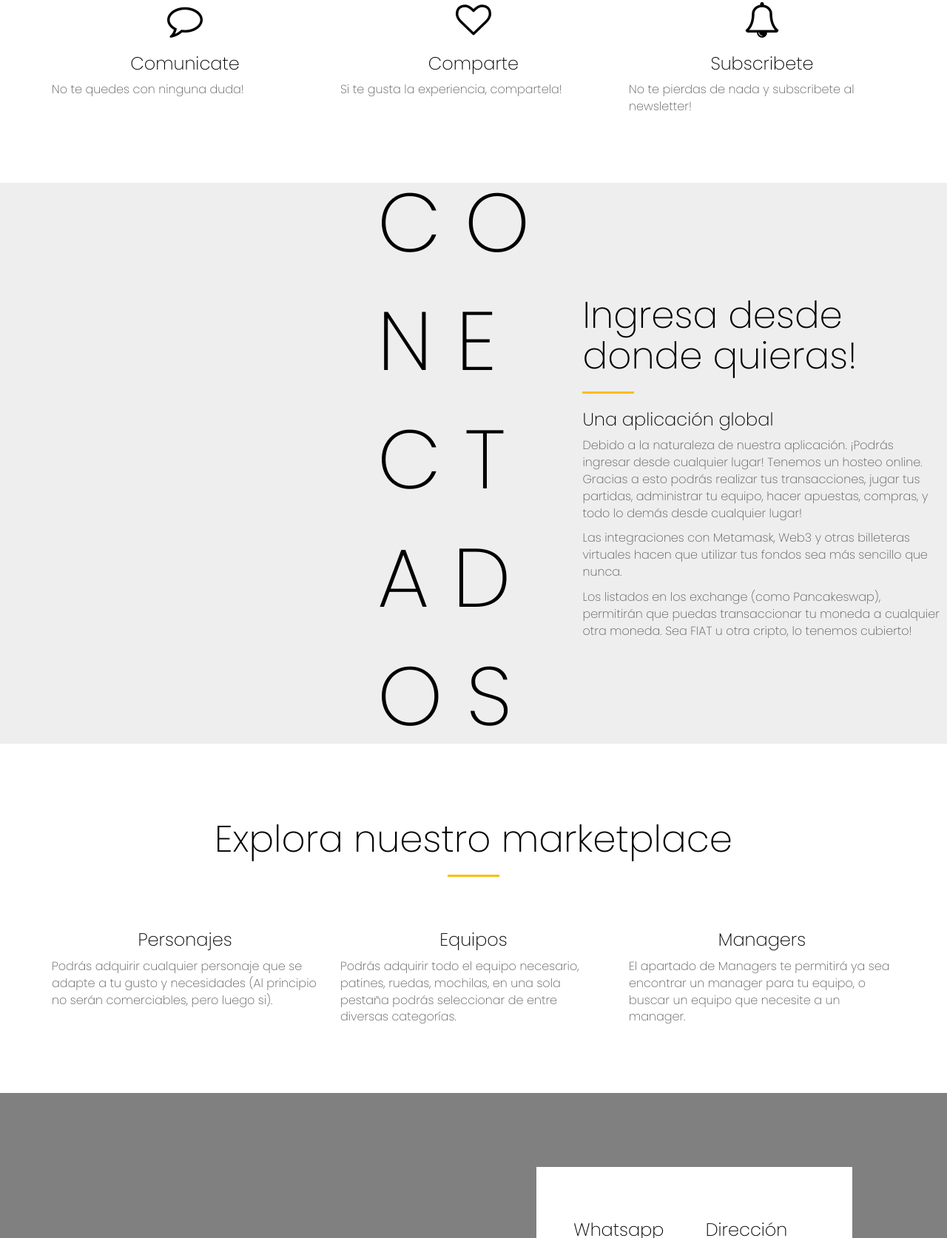
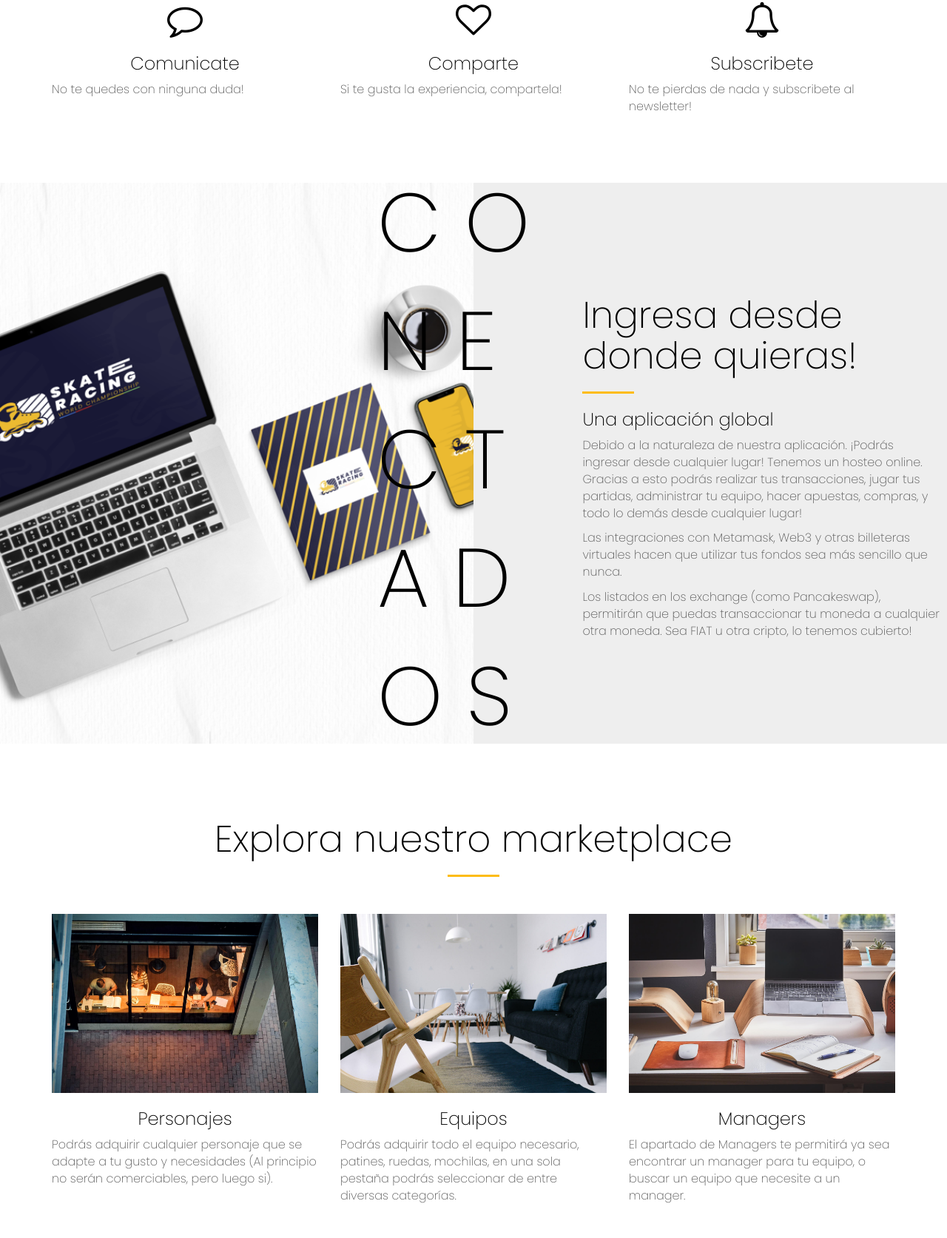
Before and after one commit to AndrewArocha/Mainpagetest, a plain HTML site: page index.html in a window 1280 px wide. Shown: the part 1127-2800 px from the top of the page at 74% size. Drawn offline with Linux system fonts and the light colour scheme; a script that the page names is missing; files whose address does not match are found by name.

Commit message:
Update index.html

```diff
--- a/index.html
+++ b/index.html
@@ -59,12 +59,12 @@
 
 
 <!-- Add your site or app content here -->
-<div class="background-image-container white-text-container" style="background-image: url('./assets/images/img-01-Background.png')">
+<div class="background-image-container white-text-container" style="background-image: url('Img-01-Background.png')">
     <div class="overlay"></div>
     <div class="container">
         <div class="row">
             <div class="col-xs-12">
-                <h1><img src="C:\Users\alfon\Desktop\SKWC\factory-html\factory\assets\images\Logo-01-Head.png"></h1>
+                <h1><img src="Logo-01-Head.png"></h1>
                 <p class="Intro"><em>Únete al mundo de la competencia</em></p>
                 <a href="#contact-section-container" class="btn btn-primary btn-lg anchor-link" title="">Contáctanos</a>
             </div>
@@ -107,7 +107,7 @@
 </div>
 
 <div class="section-container section-half-background-image-container">
-    <div class="image-column" style="background-image: url('./assets/images/img-middle-background.png')"></div>
+    <div class="image-column" style="background-image: url('Img-middle-background.png')"></div>
     <div class="container">
         <div class="row">
             <div class="section-label reveal">
@@ -140,20 +140,20 @@
         </div>
         <div class="row">
             <div class="col-xs-12 col-md-4">
-                <img src="./assets/images/img-02.jpg" alt="" class="img-responsive">
+                <img src="https://github.com/AndrewArocha/Mainpagetest/blob/cb66f1251ecf518f2c6ba81183805542a9d2ee3a/img-02.jpg" alt="" class="img-responsive">
                 <h3 class="text-center">Personajes</h3>
                 <p>Podrás adquirir cualquier personaje que se adapte a tu gusto y necesidades
                     (Al principio no serán comerciables, pero luego si).</p>
             </div>
 
             <div class="col-xs-12 col-md-4">
-                <img src="./assets/images/img-03.jpg" alt="" class="img-responsive">
+                <img src="https://github.com/AndrewArocha/Mainpagetest/blob/cb66f1251ecf518f2c6ba81183805542a9d2ee3a/img-03.jpg" alt="" class="img-responsive">
                 <h3 class="text-center">Equipos</h3>
                 <p>Podrás adquirir todo el equipo necesario, patines, ruedas, mochilas, en una sola pestaña
                     podrás seleccionar de entre diversas categorías.</p>
             </div>
             <div class="col-xs-12 col-md-4">
-                <img src="./assets/images/img-04.jpg" alt="" class="img-responsive">
+                <img src="https://github.com/AndrewArocha/Mainpagetest/blob/cb66f1251ecf518f2c6ba81183805542a9d2ee3a/img-04.jpg" alt="" class="img-responsive">
                 <h3 class="text-center">Managers</h3>
                 <p>El apartado de Managers te permitirá ya sea encontrar un manager para tu equipo, o buscar
                     un equipo que necesite a un manager.</p>
```
